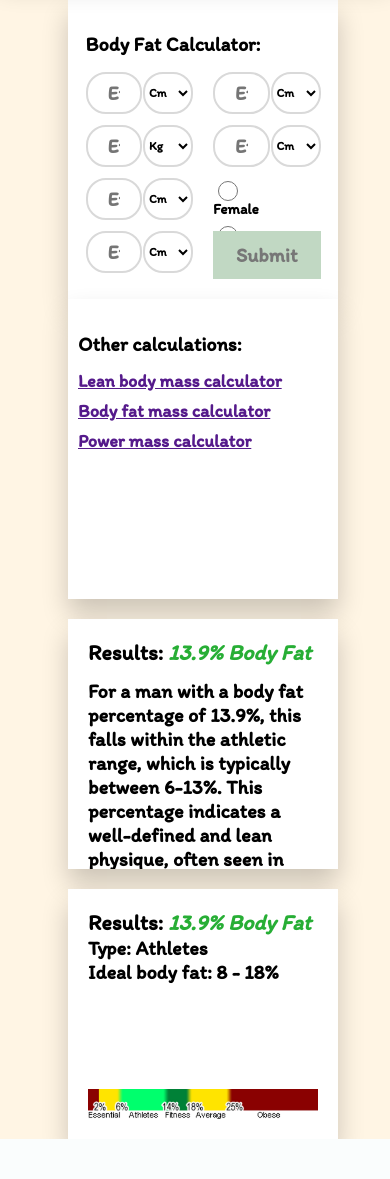
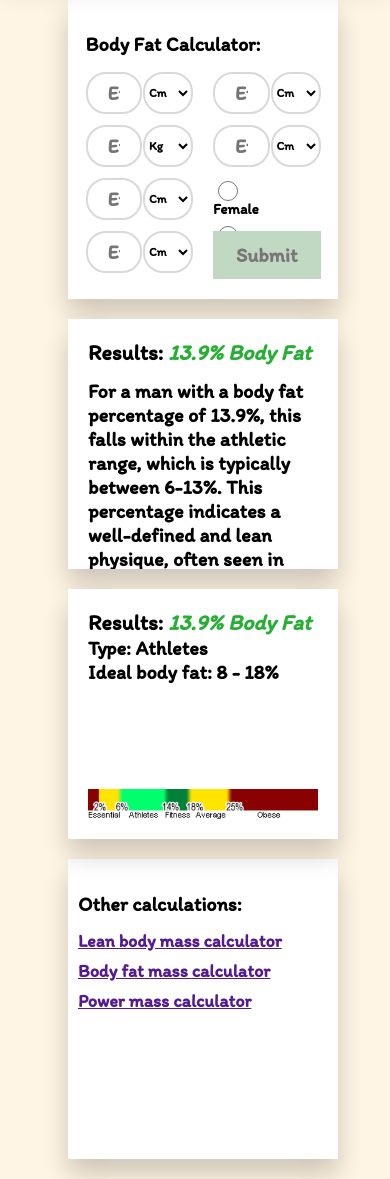
Before and after one commit to sabuka-dumbo/WellnessHub, a Django app: page /calculator/ in a window 390 px wide. Shown: the part 149-1328 px from the top of the page. Before the commit the page ends 1288 px from the top, so only its background shows below. Run offline with Django 5.2, Linux system fonts and the light colour scheme.

Commit message:
Mar 16, 2025, 10:28 PM

```diff
--- a/wellnesshub/wh/static/css/calculator.css
+++ b/wellnesshub/wh/static/css/calculator.css
@@ -574,8 +574,12 @@
     .other-div {
         grid-column-start: 2;
         grid-column-end: 3;
-        margin-top: 0;
+        margin-top: 20px;
+        grid-row: 4;
+        margin-bottom: 20px;
     }
+
+
 }
 
 input::-webkit-outer-spin-button,
```
